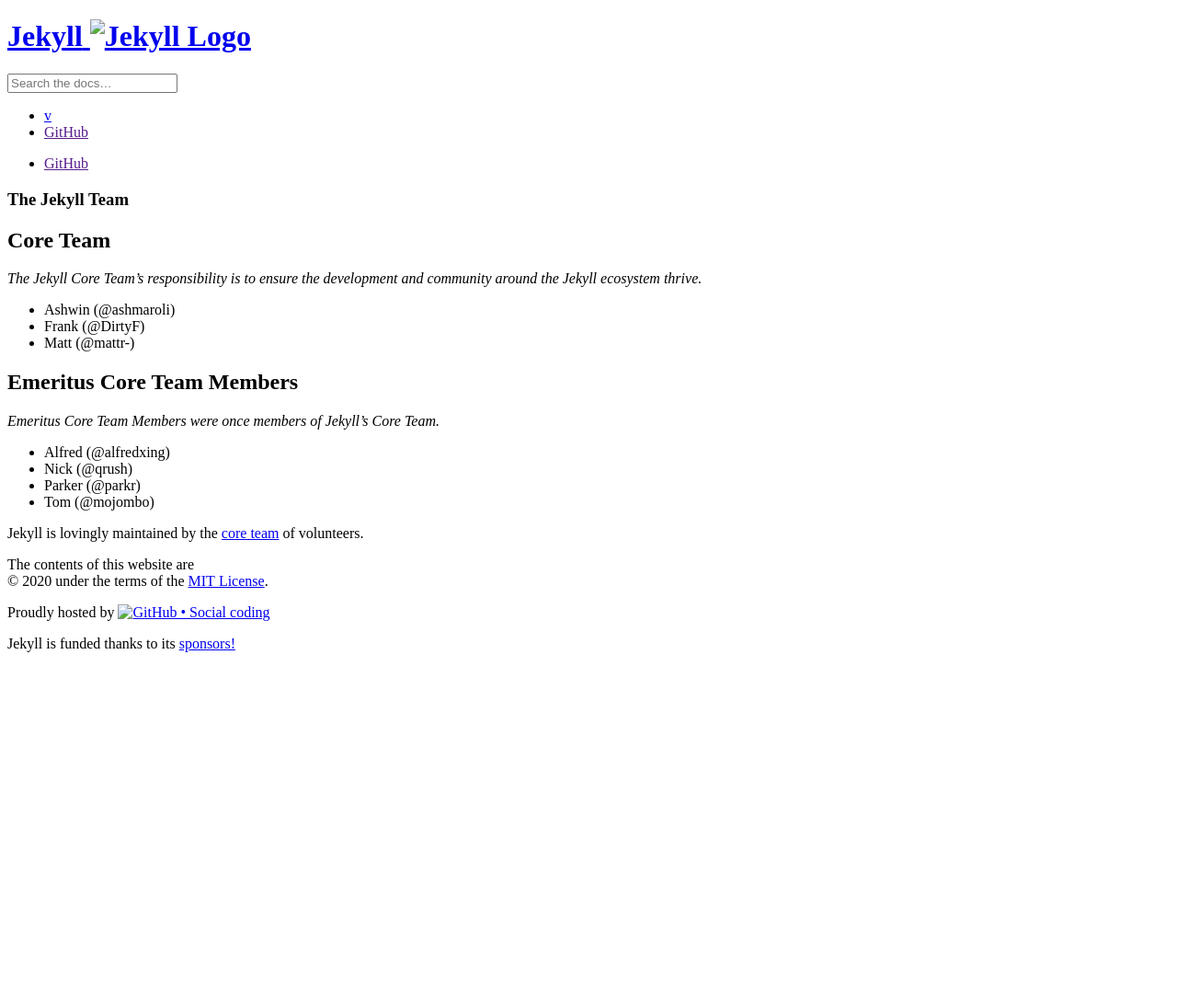
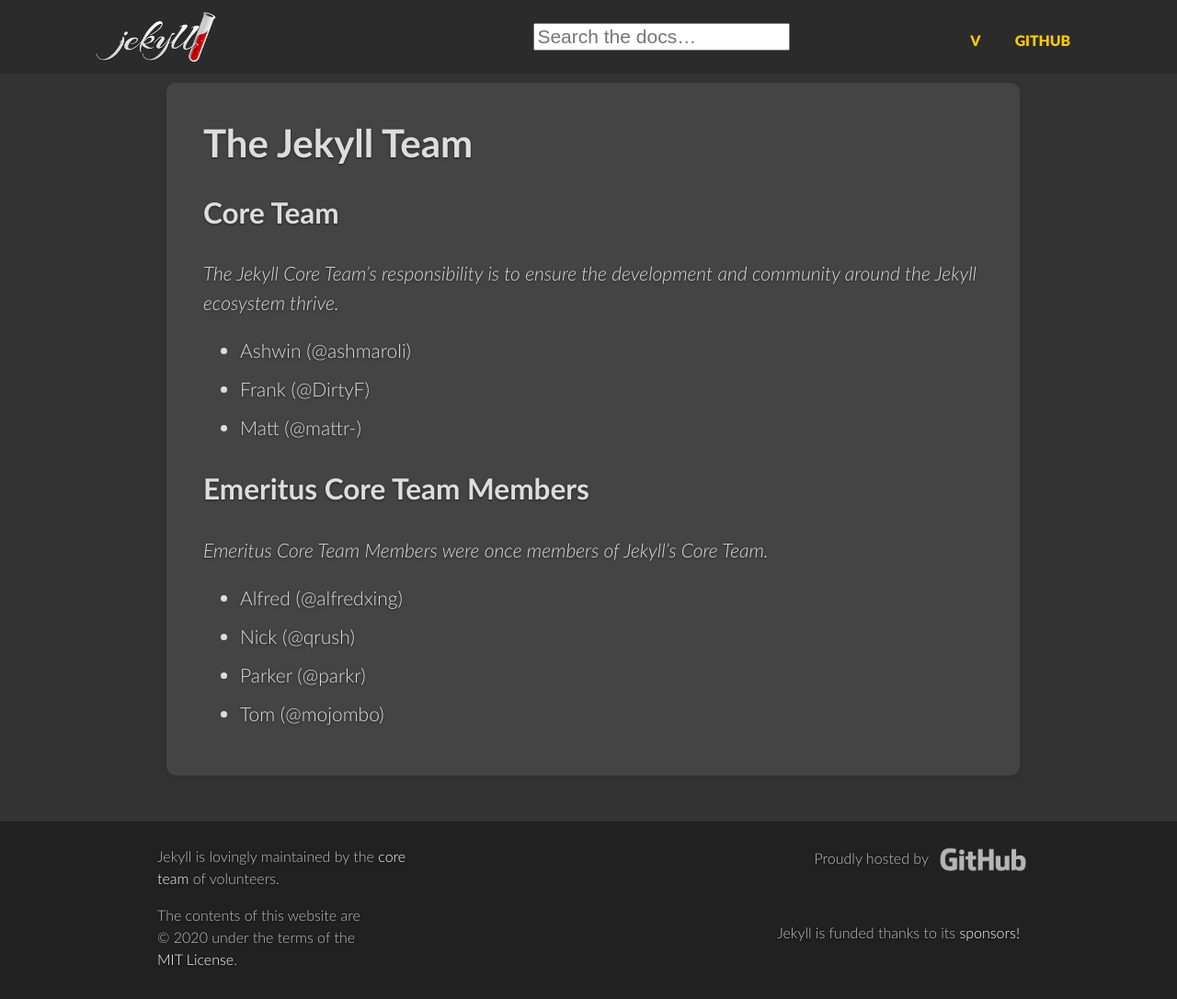
Before and after one commit to LeakyAbstractions/jekyllrb-theme, a Jekyll site: the page built from pages/team.md, in a window 1280 px wide. Shown: the whole page at 92% size. Built offline with Jekyll 4.4.1, drawn with Linux system fonts in a browser that asks for light colours; some web fonts are replaced; comment, search, counter and statistics services are not loaded; before the commit the page ends 900 px from its top, so only the background shows below that.

Commit message:
Fix links to assets

```diff
--- a/_includes/footer.html
+++ b/_includes/footer.html
@@ -8,7 +8,7 @@
       <p>
         Proudly hosted by
         <a href="https://github.com">
-          <img src="{{ 'img/footer-logo.png' | relative_url }}" width="100" height="30" alt="GitHub • Social coding">
+          <img src="{{ '/assets/img/footer-logo.png' | relative_url }}" width="100" height="30" alt="GitHub • Social coding">
         </a>
       </p>
     </div>
--- a/_includes/header.html
+++ b/_includes/header.html
@@ -4,7 +4,7 @@
       <h1>
         <a href="{{ '/' | relative_url }}" class="logo">
           <span class="sr-only">Jekyll</span>
-          <img src="{{ 'img/logo-2x.png' | relative_url }}" width="140" height="65" alt="Jekyll Logo">
+          <img src="{{ site.logo | default: '/assets/img/logo-2x.png' | relative_url }}" width="140" height="65" alt="Jekyll Logo">
         </a>
       </h1>
     </div>
--- a/_includes/top.html
+++ b/_includes/top.html
@@ -6,14 +6,14 @@
   {% feed_meta %}
   <link type="application/atom+xml" rel="alternate" href="{{ 'feed/release.xml' | relative_url }}" title="Jekyll releases posts" />
   <link rel="alternate" type="application/atom+xml" title="Recent commits to Jekyll’s master branch" href="{{ site.repository }}/commits/master.atom">
-  <link rel="preload" href="{{ 'fonts/lato-v14-latin-300.woff2' | relative_url }}" as="font" type="font/woff2" crossorigin />
-  <link rel="preload" href="{{ 'fonts/lato-v14-latin-700.woff2' | relative_url }}" as="font" type="font/woff2" crossorigin />
-  <link rel="preload" href="{{ 'css/screen.css' | relative_url }}" as="style">
-  <link rel="stylesheet" href="{{ 'css/screen.css' | relative_url }}">
+  <link rel="preload" href="{{ '/assets/fonts/lato-v14-latin-300.woff2' | relative_url }}" as="font" type="font/woff2" crossorigin />
+  <link rel="preload" href="{{ '/assets/fonts/lato-v14-latin-700.woff2' | relative_url }}" as="font" type="font/woff2" crossorigin />
+  <link rel="preload" href="{{ '/assets/css/screen.css' | relative_url }}" as="style">
+  <link rel="stylesheet" href="{{ '/assets/css/screen.css' | relative_url }}">
   <link rel="icon" type="image/x-icon" href="{{ 'favicon.ico' | relative_url }}">
   {% seo %}
   <!--[if lt IE 9]>
-  <script src="/js/html5shiv.min.js"></script>
-  <script src="/js/respond.min.js"></script>
+  <script src="/assets/js/html5shiv.min.js"></script>
+  <script src="/assets/js/respond.min.js"></script>
   <![endif]-->
 </head>
--- a/_layouts/error.html
+++ b/_layouts/error.html
@@ -7,7 +7,7 @@
         <h1>
           <a href="{{ '/' | relative_url }}">
             <span class="sr-only">Jekyll</span>
-            <img src="/img/logo-2x.png" width="249" height="115" alt="Jekyll Logo">
+            <img src="{{ site.logo | default: '/assets/img/logo-2x.png' | relative_url }}" width="249" height="115" alt="Jekyll Logo">
           </a>
         </h1>
       </div>
--- a/pages/index.html
+++ b/pages/index.html
@@ -76,7 +76,7 @@
     <div class="unit whole">
       <div class="grid pane">
         <div class="unit whole center-on-mobiles">
-          <img src="{{ 'img/octojekyll.png' | relative_url }}" width="300" height="251" alt="Free Jekyll hosting on GitHub Pages">
+          <img src="{{ '/assets/img/octojekyll.png' | relative_url }}" width="300" height="251" alt="Free Jekyll hosting on GitHub Pages">
           <div class="pane-content">
             <h2 class="center-on-mobiles"><strong>Free hosting</strong> with GitHub Pages</h2>
             <p>Sick of dealing with hosting companies? <a href="https://pages.github.com/">GitHub Pages</a> are <em>powered by Jekyll</em>, so you can easily deploy your site using GitHub for free&mdash;<a href="https://help.github.com/articles/about-supported-custom-domains/">custom domain name</a> and&nbsp;all.</p>
--- a/pages/showcase.html
+++ b/pages/showcase.html
@@ -14,7 +14,7 @@
     <a href="{{ s.url | relative_url }}" target="_blank">
       <figure>
         <div class="imageWrapper">
-          <img loading="lazy" class="b-lazy" src="{{ 'img/spacer.gif' | relative_url }}" alt="{{ s.name }}" width="404">
+          <img loading="lazy" class="b-lazy" src="{{ '/assets/img/spacer.gif' | relative_url }}" alt="{{ s.name }}" width="404">
         </div>
         <figcaption>{{ s.name }}</figcaption>
       </figure>
```
